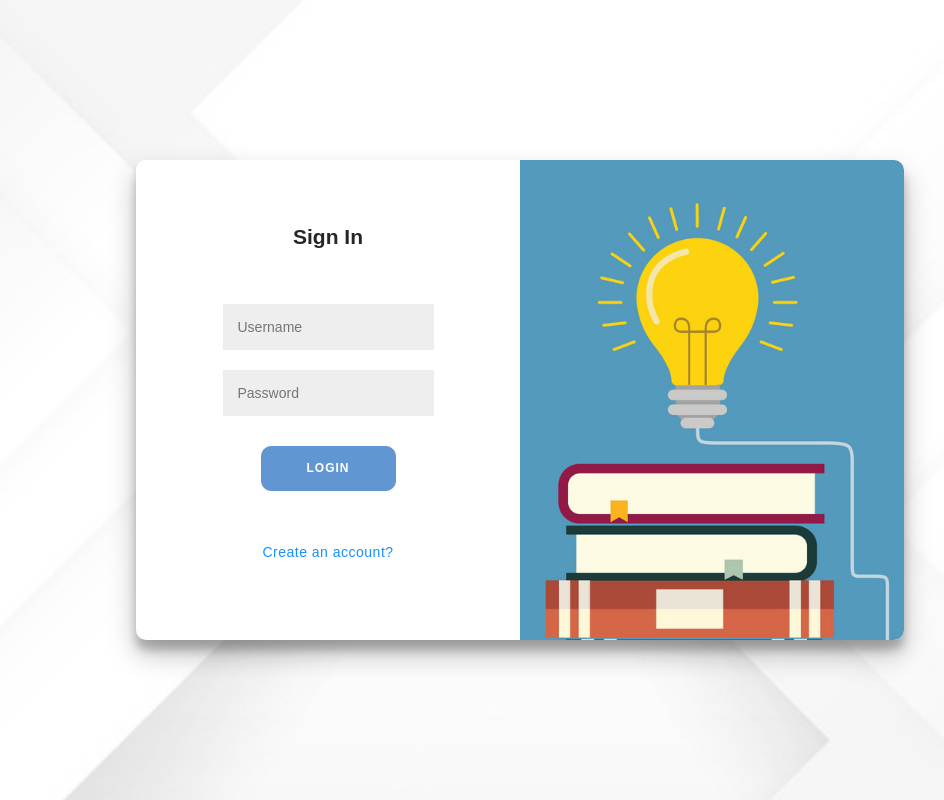
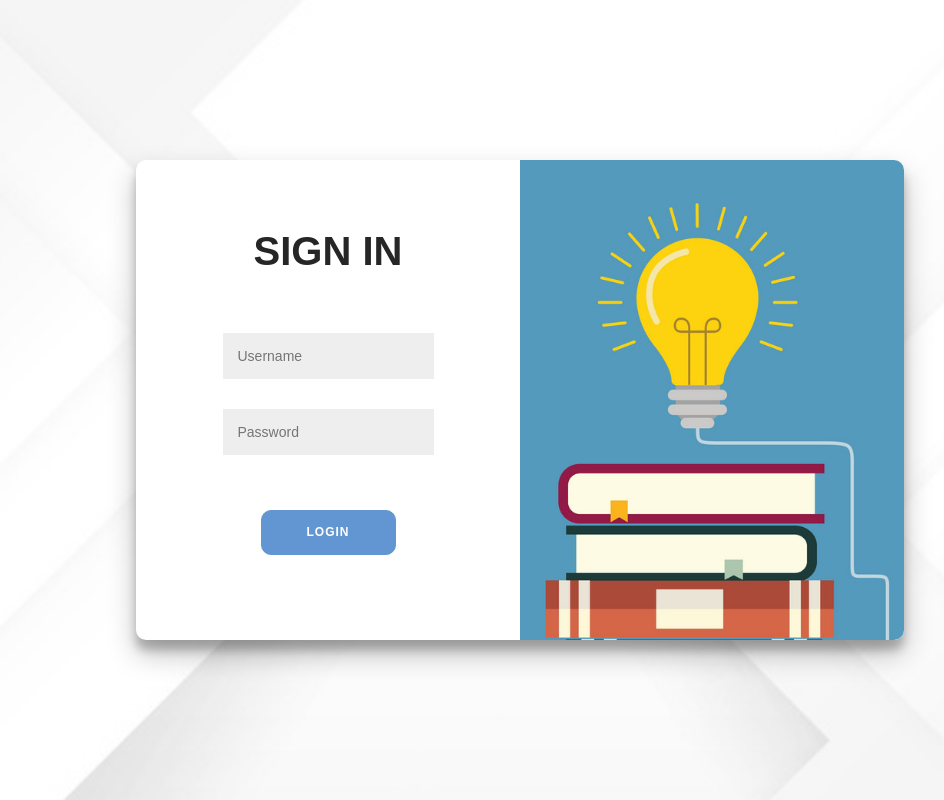
Before and after one commit to 2021FIT-SQA/proj-sqa-frontend, a React (Create React App) app: page /login in a window 1280 px wide. Shown: the whole page, without its empty margins (130-1074 px from the left). Built offline with nearby package versions, Linux system fonts and the light colour scheme; no server answers.

Commit message:
Add new files

```diff
--- /dev/null
+++ b/src/layout/full-layout/FullLayoutPage.css
@@ -0,0 +1,10 @@
+body {
+	background: #f6f5f7;
+    background-repeat: no-repeat;
+    background-size: cover;
+	justify-content: center;
+	align-items: center;
+	flex-direction: column;
+	font-family: 'Montserrat', sans-serif;
+	height: 100vh;
+}
--- a/src/layout/full-layout/FullLayoutPage.js
+++ b/src/layout/full-layout/FullLayoutPage.js
@@ -1,6 +1,6 @@
 import React from 'react'
 import { BrowserRouter as Router ,Route, useRouteMatch, Switch } from 'react-router-dom'
-
+import './FullLayoutPage.css';
 import { Layout } from 'antd';
 import { SiderComponent } from '../sider/SiderComponent'
 import {
--- a/src/shared/login/LoginComponent.js
+++ b/src/shared/login/LoginComponent.js
@@ -3,7 +3,7 @@ import { Link, Redirect } from "react-router-dom";
 import { connect } from "react-redux";
 import PropTypes from "prop-types";
 import { login } from 'redux/actions/auth.action';
-import './LoginComponent.styles.scss';
+import './LoginComponent.styles.css';
 
 const Login = ({ login, isAuthenticated }) => {
 
@@ -31,7 +31,6 @@ const Login = ({ login, isAuthenticated }) => {
     <Fragment>
       <div class="container" id="container">
         <div class="form-container sign-in-container">
-          <form action="#">
           <h1>Sign In</h1>
             <div class="social-container"></div>
               <form className='form' onSubmit={(e) => onSubmit(e)}>
@@ -55,10 +54,6 @@ const Login = ({ login, isAuthenticated }) => {
                 </div>
                   <button>Login</button>
                   </form>
-              <p className='my-1'>
-               <Link to='/register'>Create an account?</Link>
-              </p>
-              </form>
         </div>
         <div class="overlay-container">
 		      <div class="overlay">
--- a/src/shared/login/LoginComponent.styles.scss
+++ b/src/shared/login/LoginComponent.styles.css
@@ -15,7 +15,11 @@ body {
 
 h1 {
 	font-weight: bold;
+	font-size: 40px;
 	margin: 60px 0 10px 0;
+	text-transform: uppercase;
+    text-align: center;
+	font-family: inherit;
 }
 
 p {
@@ -34,7 +38,7 @@ button {
 	font-size: 12px;
 	font-weight: bold;
 	padding: 12px 45px;
-    margin-top: 20px;
+    margin-top: 40px;
 	letter-spacing: 1px;
 	text-transform: uppercase;
 	transition: transform 80ms ease-in;
@@ -51,7 +55,7 @@ form {
 	align-items: center;
 	justify-content: center;
 	flex-direction: column;
-	height: 90%;
+	height: 60%;
 	text-align: center;
 }
 
@@ -59,7 +63,7 @@ input {
 	background-color: #eee;
 	border: none;
 	padding: 12px 15px;
-	margin: 10px 0;
+	margin: 15px 0;
 	width: 100%;
 }
 
@@ -95,7 +99,6 @@ input {
 	width: 50%;
 	height: 100%;
 	overflow: hidden;
-	transition: transform 0.6s ease-in-out;
 	z-index: 100;
 }
 
```
